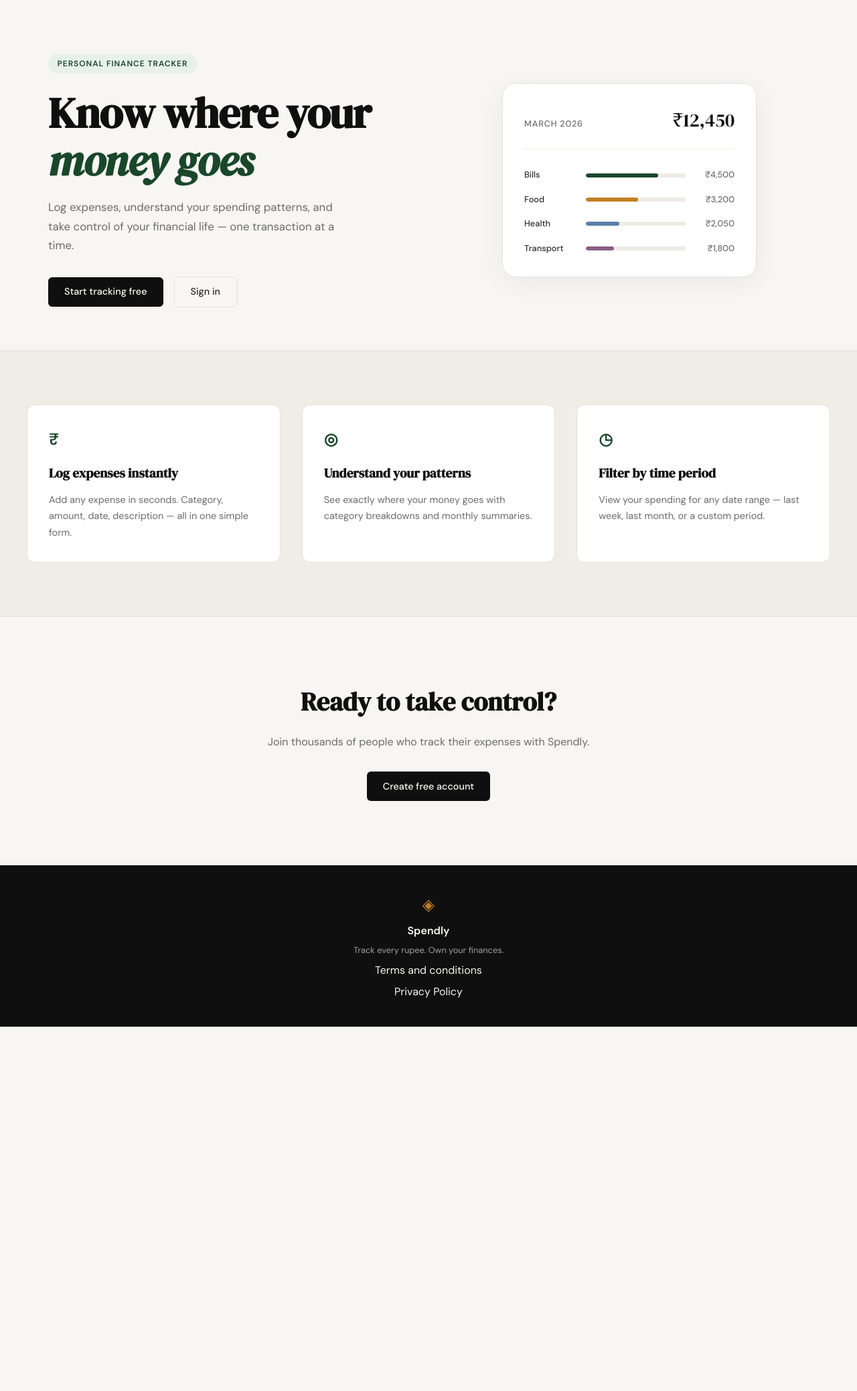
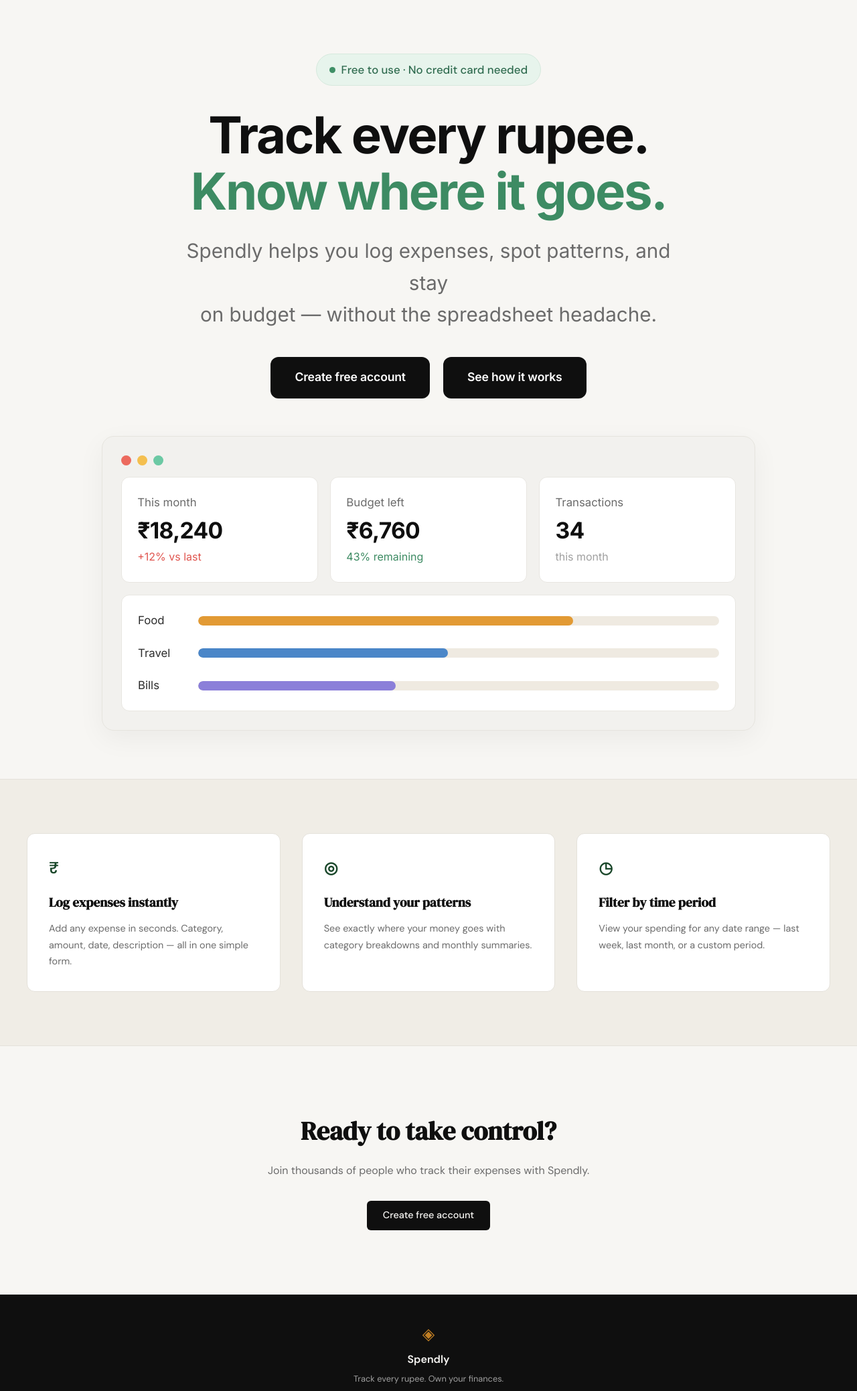
Before and after one commit to LIGHT0047/spendly, a Python web app: template templates/landing.html in a window 1280 px wide. Shown: the part 61-2138 px from the top of the page at 67% size. Before the commit the page ends 1594 px from the top, so only its background shows below. Run offline with Jinja, Linux system fonts and the light colour scheme; the template is opened without the code that fills it, so the values that code supplies are empty.

Commit message:
landing: redesign hero section to match mockup

```diff
--- a/app.py
+++ b/app.py
@@ -1,4 +1,4 @@
-from flask import Flask, render_template
+ from flask import Flask, render_template
 
 app = Flask(__name__)
 
--- /dev/null
+++ b/static/css/landing.css
@@ -0,0 +1,279 @@
+/* ------------------------------------------------------------------ */
+/* Landing hero — matches the updated hero design                      */
+/* Loaded after style.css so these rules override the old hero styles. */
+/* ------------------------------------------------------------------ */
+
+.hero {
+    display: flex;
+    flex-direction: column;
+    align-items: center;
+    text-align: center;
+    gap: 3.5rem;
+    padding: 5rem 2rem 4.5rem;
+    max-width: 1120px;
+    margin: 0 auto;
+}
+
+.hero-inner { width: 100%; }
+
+/* --- Badge --------------------------------------------------------- */
+
+.hero-badge {
+    display: inline-flex;
+    align-items: center;
+    gap: 0.55rem;
+    background: #e7f4ec;
+    border: 1px solid #d6e9dd;
+    color: #2f6b4f;
+    font-family: var(--font-body);
+    font-size: 1.05rem;
+    font-weight: 500;
+    letter-spacing: normal;
+    text-transform: none;
+    padding: 0.6rem 1.2rem;
+    border-radius: 999px;
+    margin-bottom: 2rem;
+}
+
+.hero-badge-dot {
+    width: 9px;
+    height: 9px;
+    border-radius: 50%;
+    background: #3f8f66;
+}
+
+/* --- Title & subtitle ---------------------------------------------- */
+
+.hero-title {
+    font-family: 'Inter', var(--font-body);
+    font-size: clamp(2.75rem, 6.4vw, 4.75rem);
+    font-weight: 700;
+    line-height: 1.1;
+    letter-spacing: -0.03em;
+    color: var(--ink);
+    margin-bottom: 1.5rem;
+}
+
+.hero-title-accent { color: #3d8b63; }
+
+.hero-subtitle {
+    font-family: 'Inter', var(--font-body);
+    font-size: clamp(1.2rem, 2.4vw, 1.85rem);
+    font-weight: 400;
+    line-height: 1.6;
+    color: var(--ink-muted);
+    max-width: 48rem;
+    margin: 0 auto 2.5rem;
+    text-align: center;
+}
+
+/* --- Buttons (both solid black in this design) ---------------------- */
+
+.hero-actions {
+    display: flex;
+    flex-wrap: wrap;
+    justify-content: center;
+    gap: 1.25rem;
+}
+
+.hero-actions .btn-primary,
+.hero-actions .btn-ghost {
+    display: inline-block;
+    background: var(--ink);
+    color: #ffffff;
+    border: none;
+    padding: 1.2rem 2.25rem;
+    border-radius: 12px;
+    font-family: 'Inter', var(--font-body);
+    font-size: 1.1rem;
+    font-weight: 600;
+    line-height: 1.3;
+    letter-spacing: -0.01em;
+    text-align: center;
+    text-decoration: none;
+    transition: background 0.2s;
+}
+
+.hero-actions .btn-primary:hover,
+.hero-actions .btn-ghost:hover {
+    background: #000000;
+    color: #ffffff;
+    border: none;
+}
+
+/* --- Mock dashboard card ------------------------------------------- */
+
+.hero-visual {
+    display: flex;
+    justify-content: center;
+    width: 100%;
+}
+
+.mock-card {
+    width: 100%;
+    max-width: 61rem;
+    background: #f2f1ee;
+    border: 1px solid #e6e4de;
+    border-radius: 18px;
+    padding: 1.75rem;
+    box-shadow: 0 12px 40px rgba(15, 15, 15, 0.05);
+    text-align: left;
+}
+
+/* Window dots */
+
+.mock-dots {
+    display: flex;
+    gap: 0.55rem;
+    margin-bottom: 1.1rem;
+}
+
+.mock-dot {
+    width: 15px;
+    height: 15px;
+    border-radius: 50%;
+}
+
+.mock-dot-red    { background: #ec6a5e; }
+.mock-dot-yellow { background: #f4bf4f; }
+.mock-dot-green  { background: #6cc9a4; }
+
+/* Stat tiles */
+
+.mock-stats {
+    display: grid;
+    grid-template-columns: repeat(3, 1fr);
+    gap: 1.15rem;
+    margin-bottom: 1.15rem;
+}
+
+.mock-stat {
+    background: var(--paper-card);
+    border: 1px solid #e8e6e1;
+    border-radius: 12px;
+    padding: 1.5rem 1.45rem;
+    display: flex;
+    flex-direction: column;
+    text-align: left;
+}
+
+.mock-stat-label {
+    font-family: 'Inter', var(--font-body);
+    font-size: 1.05rem;
+    font-weight: 400;
+    color: var(--ink-muted);
+    margin-bottom: 0.5rem;
+}
+
+.mock-stat-value {
+    font-family: 'Inter', var(--font-body);
+    font-size: 2.1rem;
+    font-weight: 700;
+    letter-spacing: -0.02em;
+    color: var(--ink);
+    line-height: 1.2;
+    margin-bottom: 0.45rem;
+}
+
+.mock-stat-meta {
+    font-family: 'Inter', var(--font-body);
+    font-size: 1rem;
+    font-weight: 400;
+    color: var(--ink-faint);
+}
+
+.mock-stat-meta.is-down { color: #e0554f; }
+.mock-stat-meta.is-up   { color: #3d8b63; }
+
+/* Category breakdown */
+
+.mock-breakdown {
+    background: var(--paper-card);
+    border: 1px solid #e8e6e1;
+    border-radius: 12px;
+    padding: 1.5rem;
+    display: flex;
+    flex-direction: column;
+    gap: 1.35rem;
+}
+
+.mock-breakdown-row {
+    display: flex;
+    align-items: center;
+    gap: 1.1rem;
+}
+
+.mock-breakdown-cat {
+    flex: 0 0 auto;
+    width: 4.5rem;
+    font-family: 'Inter', var(--font-body);
+    font-size: 1.05rem;
+    font-weight: 400;
+    color: var(--ink-soft);
+    text-align: left;
+}
+
+.mock-breakdown-track {
+    flex: 1;
+    height: 14px;
+    background: #efeae1;
+    border-radius: 999px;
+    overflow: hidden;
+}
+
+.mock-breakdown-bar {
+    height: 100%;
+    border-radius: 999px;
+    transition: width 0.6s ease;
+}
+
+.mock-breakdown-bar-food   { background: #e29a34; }
+.mock-breakdown-bar-travel { background: #4a86c8; }
+.mock-breakdown-bar-bills  { background: #8b7fd9; }
+
+/* ------------------------------------------------------------------ */
+/* Responsive                                                          */
+/* ------------------------------------------------------------------ */
+
+@media (max-width: 900px) {
+    .hero {
+        gap: 2.75rem;
+        padding: 3.5rem 1.5rem 3.5rem;
+    }
+
+    /* Keep the visual visible (style.css hides it at this breakpoint). */
+    .hero-visual { display: flex; }
+}
+
+@media (max-width: 760px) {
+    .mock-stats { grid-template-columns: 1fr; }
+
+    /* Let the subtitle wrap naturally on narrow screens. */
+    .hero-subtitle br { display: none; }
+}
+
+@media (max-width: 600px) {
+    .hero { padding: 2.5rem 1rem 3rem; }
+
+    .hero-actions {
+        width: 100%;
+        flex-direction: column;
+        align-items: stretch;
+    }
+
+    .hero-actions .btn-primary,
+    .hero-actions .btn-ghost {
+        width: 100%;
+        padding: 1rem 1.5rem;
+    }
+
+    .mock-card {
+        padding: 1.15rem;
+        border-radius: 14px;
+    }
+
+    .mock-breakdown-cat {
+        width: 3.75rem;
+        font-size: 0.95rem;
+    }
+}
--- a/templates/landing.html
+++ b/templates/landing.html
@@ -1,60 +1,75 @@
 {% extends "base.html" %}
 
 {% block title %}Spendly — Track Every Rupee{% endblock %}
+
+{% block head %}
+<link href="https://fonts.googleapis.com/css2?family=Inter:wght@400;500;600;700&display=swap" rel="stylesheet">
+<link rel="stylesheet" href="{{ url_for('static', filename='css/landing.css') }}">
+{% endblock %}
 
 {% block content %}
 
 <section class="hero">
     <div class="hero-inner">
-        <div class="hero-badge">Personal Finance Tracker</div>
+        <div class="hero-badge">
+            <span class="hero-badge-dot"></span>
+            Free to use · No credit card needed
+        </div>
         <h1 class="hero-title">
-            Know where your<br>
-            <em>money goes</em>
+            Track every rupee.<br>
+            <span class="hero-title-accent">Know where it goes.</span>
         </h1>
         <p class="hero-subtitle">
-            Log expenses, understand your spending patterns,
-            and take control of your financial life —
-            one transaction at a time.
+            Spendly helps you log expenses, spot patterns, and stay<br>
+            on budget — without the spreadsheet headache.
         </p>
         <div class="hero-actions">
-            <a href="{{ url_for('register') }}" class="btn-primary">Start tracking free</a>
-            <a href="{{ url_for('login') }}" class="btn-ghost">Sign in</a>
+            <a href="{{ url_for('register') }}" class="btn-primary">Create free account</a>
+            <a href="{{ url_for('login') }}" class="btn-ghost">See how it works</a>
         </div>
     </div>
     <div class="hero-visual">
         <div class="mock-card">
-            <div class="mock-card-header">
-                <span class="mock-label">March 2026</span>
-                <span class="mock-total">₹12,450</span>
+            <div class="mock-dots">
+                <span class="mock-dot mock-dot-red"></span>
+                <span class="mock-dot mock-dot-yellow"></span>
+                <span class="mock-dot mock-dot-green"></span>
             </div>
-            <div class="mock-bars">
-                <div class="mock-bar-row">
-                    <span class="mock-cat">Bills</span>
-                    <div class="mock-bar-track">
-                        <div class="mock-bar" style="width: 72%"></div>
+            <div class="mock-stats">
+                <div class="mock-stat">
+                    <span class="mock-stat-label">This month</span>
+                    <span class="mock-stat-value">₹18,240</span>
+                    <span class="mock-stat-meta is-down">+12% vs last</span>
+                </div>
+                <div class="mock-stat">
+                    <span class="mock-stat-label">Budget left</span>
+                    <span class="mock-stat-value">₹6,760</span>
+                    <span class="mock-stat-meta is-up">43% remaining</span>
+                </div>
+                <div class="mock-stat">
+                    <span class="mock-stat-label">Transactions</span>
+                    <span class="mock-stat-value">34</span>
+                    <span class="mock-stat-meta">this month</span>
+                </div>
+            </div>
+            <div class="mock-breakdown">
+                <div class="mock-breakdown-row">
+                    <span class="mock-breakdown-cat">Food</span>
+                    <div class="mock-breakdown-track">
+                        <div class="mock-breakdown-bar mock-breakdown-bar-food" style="width: 72%"></div>
                     </div>
-                    <span class="mock-amt">₹4,500</span>
                 </div>
-                <div class="mock-bar-row">
-                    <span class="mock-cat">Food</span>
-                    <div class="mock-bar-track">
-                        <div class="mock-bar mock-bar-2" style="width: 52%"></div>
+                <div class="mock-breakdown-row">
+                    <span class="mock-breakdown-cat">Travel</span>
+                    <div class="mock-breakdown-track">
+                        <div class="mock-breakdown-bar mock-breakdown-bar-travel" style="width: 48%"></div>
                     </div>
-                    <span class="mock-amt">₹3,200</span>
                 </div>
-                <div class="mock-bar-row">
-                    <span class="mock-cat">Health</span>
-                    <div class="mock-bar-track">
-                        <div class="mock-bar mock-bar-3" style="width: 33%"></div>
+                <div class="mock-breakdown-row">
+                    <span class="mock-breakdown-cat">Bills</span>
+                    <div class="mock-breakdown-track">
+                        <div class="mock-breakdown-bar mock-breakdown-bar-bills" style="width: 38%"></div>
                     </div>
-                    <span class="mock-amt">₹2,050</span>
-                </div>
-                <div class="mock-bar-row">
-                    <span class="mock-cat">Transport</span>
-                    <div class="mock-bar-track">
-                        <div class="mock-bar mock-bar-4" style="width: 28%"></div>
-                    </div>
-                    <span class="mock-amt">₹1,800</span>
                 </div>
             </div>
         </div>
```
